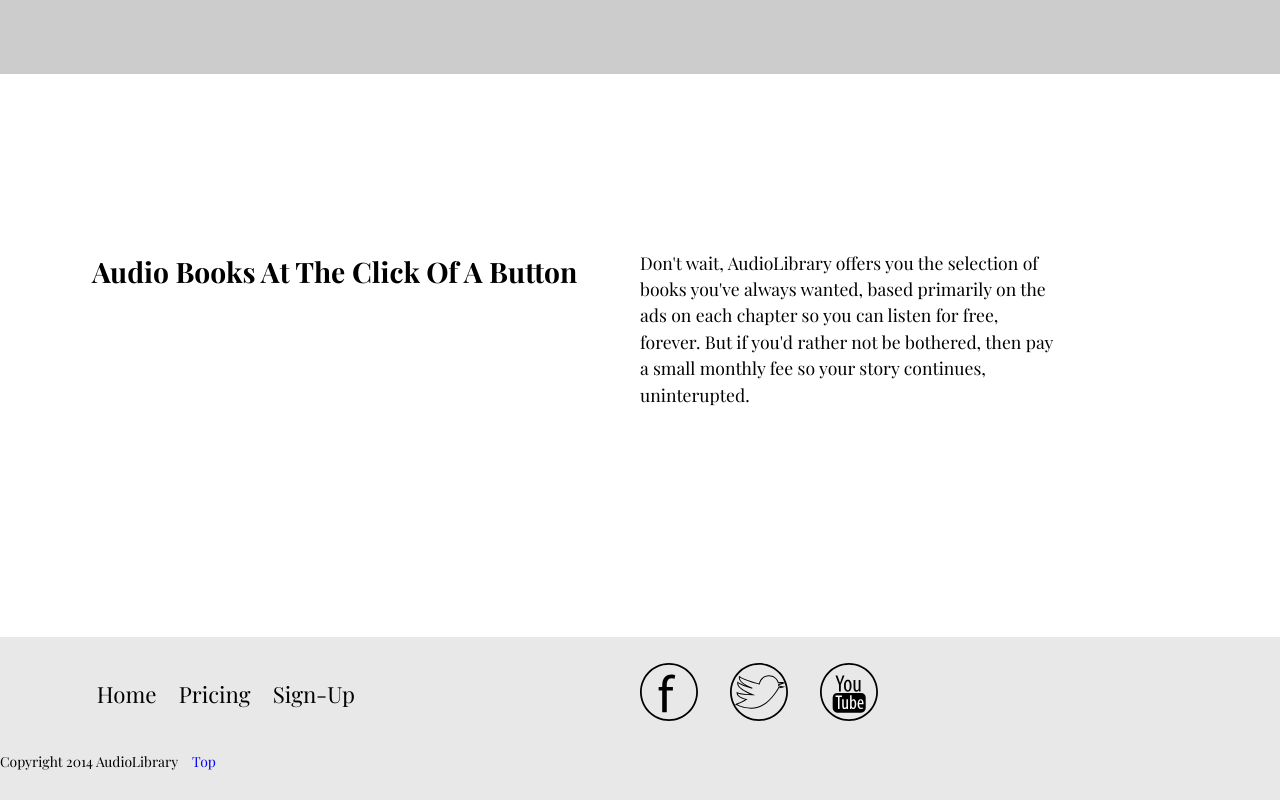
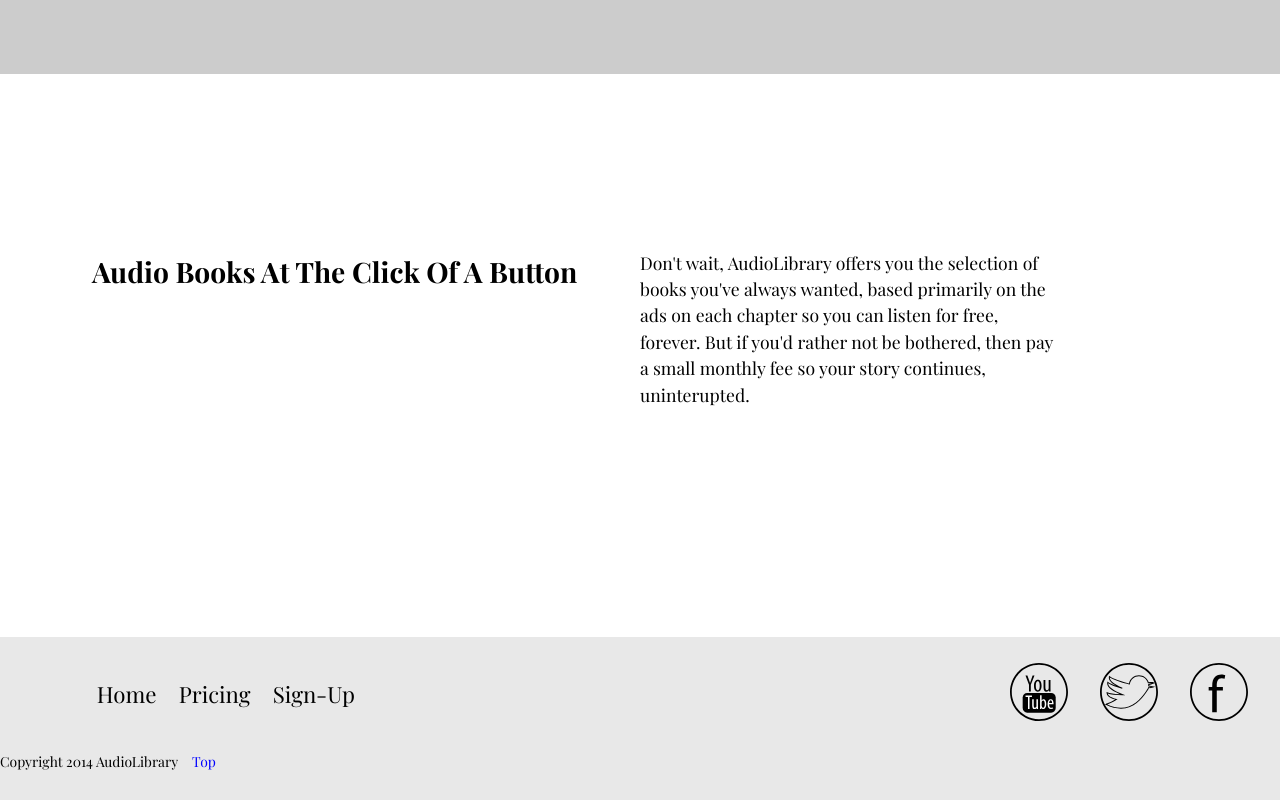
Before and after one commit to benmarley/saas-website, a plain HTML site: page index.html in a window 1280 px wide. Shown: the part 2631-3431 px from the top of the page. Drawn offline with nearby package versions, Linux system fonts and the light colour scheme; placeholder pictures from the web are drawn by us; a web font is replaced by a local one.

Commit message:
cleaned up footer- added linking social media

```diff
--- a/css/main.css
+++ b/css/main.css
@@ -254,10 +254,10 @@ footer ul {
 }
 
 .social-media-links img{
- float: left;
+ float: right;
  display: inline-block;
  max-width: 40px;
- padding-right: 5%;
+ padding-right: 2%;
 }
 
 
@@ -284,8 +284,7 @@ footer ul {
 		display: block;
 }
 	.social-media-links img{
-	 float: left;
-	 display: inline-block;
+
 	 max-width: 60px;
 	 padding-right: 5%;
 }
@@ -324,12 +323,11 @@ footer ul {
 	.copyright {
 		position: relative;
 }
-.social-media-links img{
- float: left;
- display: inline-block;
- max-width: 90px;
- padding-right: 5%
-}
+	.social-media-links img{
+
+	 max-width: 90px;
+	 padding-right: 5%
+	}
 
 
 }
--- a/index.html
+++ b/index.html
@@ -130,28 +130,23 @@
 			</nav>
 
 			<div class="pad-top pad-bottom social-media-links unit unit-xs-1-2 unit-s-1-2 unit-m-1-2 unit-l-1-2">
-				<img src="images/social-media-icon-facebook.svg">
-				<img src="images/social-media-icon-twitter.svg">
-				<img src="images/social-media-icon-youtube.svg">
-
+				<a href="http://facebook.com">
+					<img src="images/social-media-icon-facebook.svg">
+				</a>
+				<a href="http://twitter.com">
+					<img src="images/social-media-icon-twitter.svg">
+				</a>
+				<a href="http://youtube.com">
+					<img src="images/social-media-icon-youtube.svg">
+				</a>
 
 			</div>
 
-		<div class="copyright unit" role="contentinfo">
+			<div class="copyright unit" role="contentinfo">
 				<p class="micro"> Copyright 2014 AudioLibrary<a href="#top">Top</a></p>
-		</div>
-
-
-
-
-
-
+			</div>
 
 		</footer>
-
-
-
-
 
 		<script src="js/nav.js"></script>
 	</main>
```
